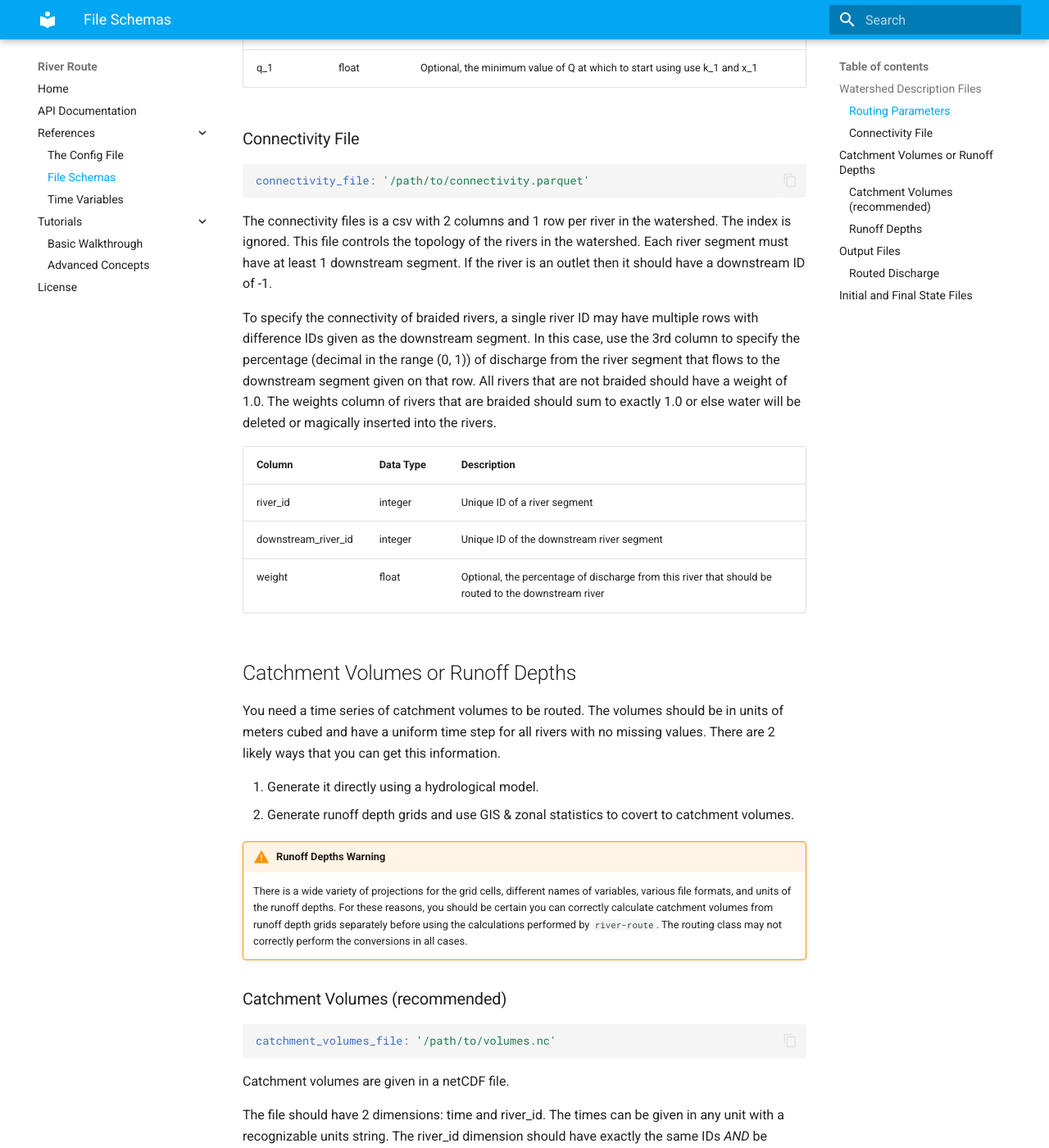
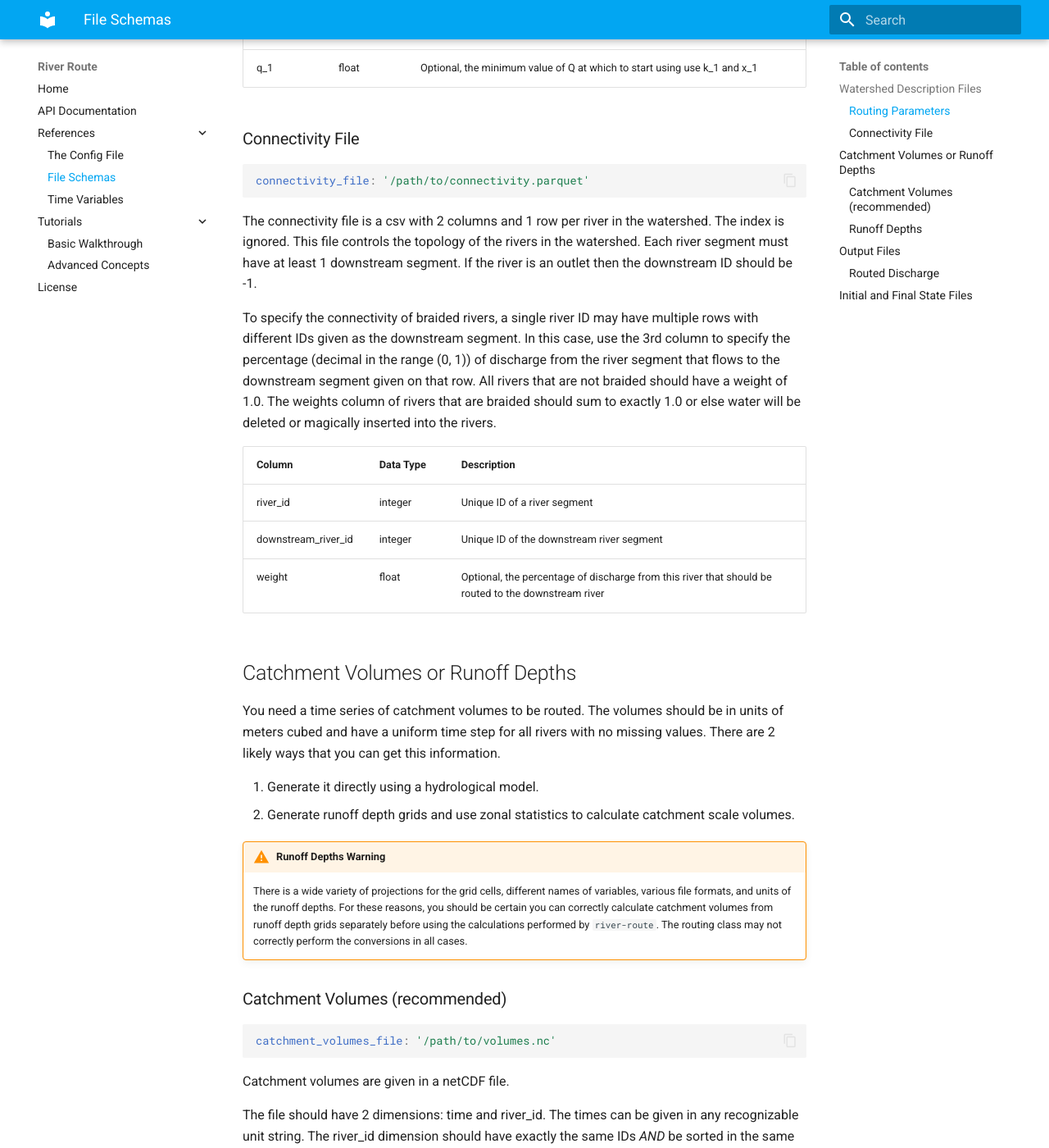
Before and after one commit to rileyhales/river-route, an MkDocs documentation site: the page built from docs/references/io-file-schema.md, in a window 1280 px wide and 1400 px high, scrolled down 816 px. Shown: the whole window at 82% size. Built offline with MkDocs 1.6.1 and Material for MkDocs 9.7.7, drawn with Linux system fonts in a browser that asks for light colours; some of the changed text lies outside the part shown.

````diff
--- a/docs/references/io-file-schema.md
+++ b/docs/references/io-file-schema.md
@@ -27,11 +27,11 @@
 connectivity_file: '/path/to/connectivity.parquet'
 ```
 
-The connectivity files is a csv with 2 columns and 1 row per river in the watershed. The index is ignored. This file
+The connectivity file is a csv with 2 columns and 1 row per river in the watershed. The index is ignored. This file
 controls the topology of the rivers in the watershed. Each river segment must have at least 1 downstream segment. If the
-river is an outlet then it should have a downstream ID of -1.
+river is an outlet then the downstream ID should be -1.
 
-To specify the connectivity of braided rivers, a single river ID may have multiple rows with difference IDs given as the
+To specify the connectivity of braided rivers, a single river ID may have multiple rows with different IDs given as the
 downstream segment. In this case, use the 3rd column to specify the percentage (decimal in the range (0, 1)) of
 discharge from the river segment that flows to the downstream segment given on that row. All rivers that are not braided
 should have a weight of 1.0. The weights column of rivers that are braided should sum to exactly 1.0 or else water will
@@ -49,7 +49,7 @@
 uniform time step for all rivers with no missing values. There are 2 likely ways that you can get this information.
 
 1. Generate it directly using a hydrological model.
-2. Generate runoff depth grids and use GIS & zonal statistics to covert to catchment volumes.
+2. Generate runoff depth grids and use zonal statistics to calculate catchment scale volumes.
 
 !!! warning "Runoff Depths Warning"
     There is a wide variety of projections for the grid cells, different names of variables, various file formats, and
@@ -65,14 +65,13 @@
 
 Catchment volumes are given in a netCDF file.
 
-The file should have 2 dimensions: time and river_id. The times can be given in any unit with a recognizable units
-string. The river_id dimension should have exactly the same IDs *AND* be sorted in the same order given in the river_id
-column of the routing parameters file.
+The file should have 2 dimensions: time and river_id. The times can be given in any recognizable unit string. The river_id
+dimension should have exactly the same IDs *AND* be sorted in the same order given in the river_id column of the routing parameters file.
 
 The file should have 1 runoff volumes variables named "volume" which is an array of shape (time, river_id) of dtype
 float.
 
-!!! note "Caclulating Catchment Volumes"
+!!! note "Calculating Catchment Volumes"
     `river-route` is not a land surface modeling tool. It does have an example function illustrating how to perform
     the calculations. It will not handle all file formats, land surface and/or hydrology models, etc. Refer to the
     example case for guidance on formatting these files.
````
Also changed, not shown: docs/references/time-variables.md (+1 -1 lines), docs/tutorial/basic-tutorial.md (+3 -3 lines), 3 other files.
